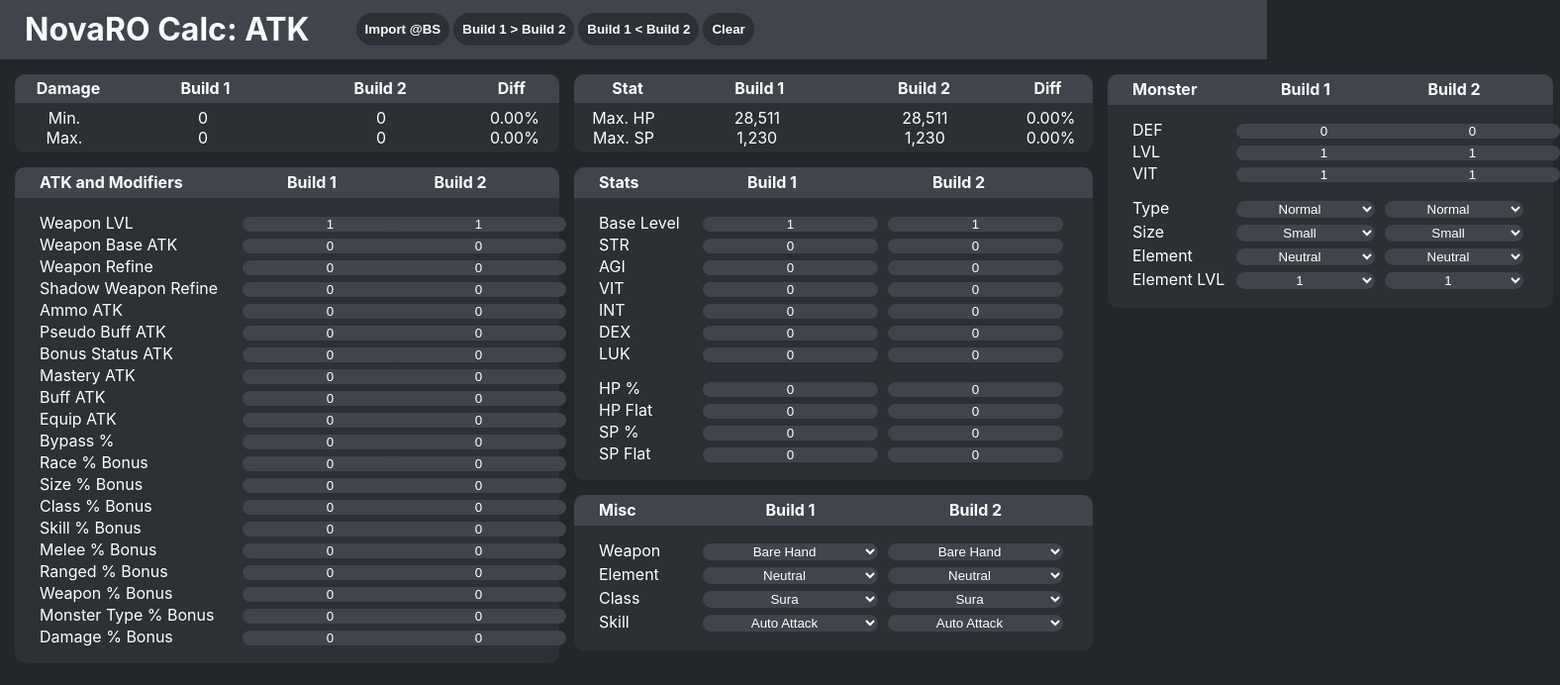
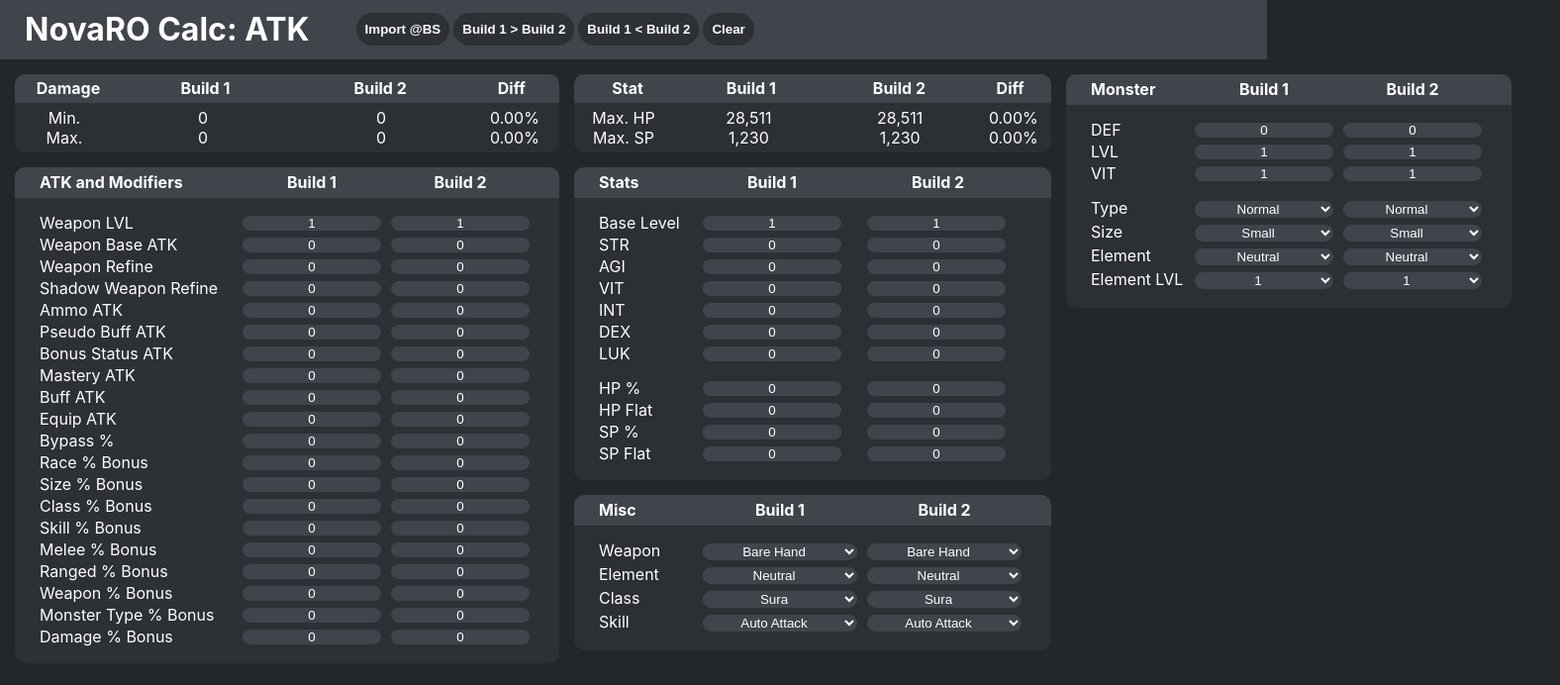
Before and after one commit to jadsonluan/novaro-calc, a React (Create React App) app: page / in a window 1280 px wide. Shown: the top 692 px of the page at 99% size, 1576 px wide, since content can reach past the window. Built offline with nearby package versions, Linux system fonts and the light colour scheme.

Commit message:
Fix input style

```diff
--- a/src/components/BuildInput/index.css
+++ b/src/components/BuildInput/index.css
@@ -6,6 +6,9 @@
 
 .build-input .input {
   margin: 0 5px;
+  display: flex;
+  flex-direction: row;
+  align-items: center;
 }
 
 .build-input input {
@@ -15,6 +18,7 @@
   border-radius: 50px;
   color: white;
   background-color: #40444b;
+  width: 140px;
 }
 
 .build-input input:focus {
```
